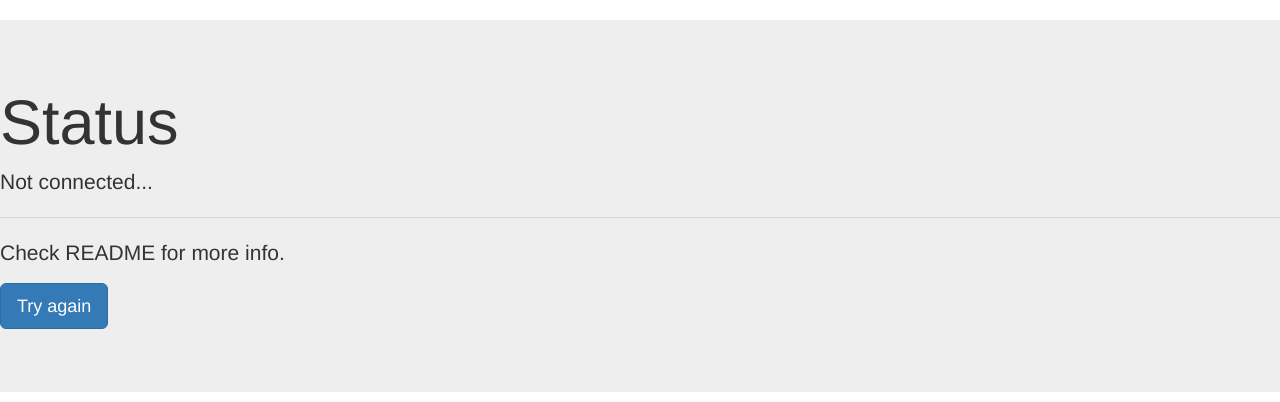
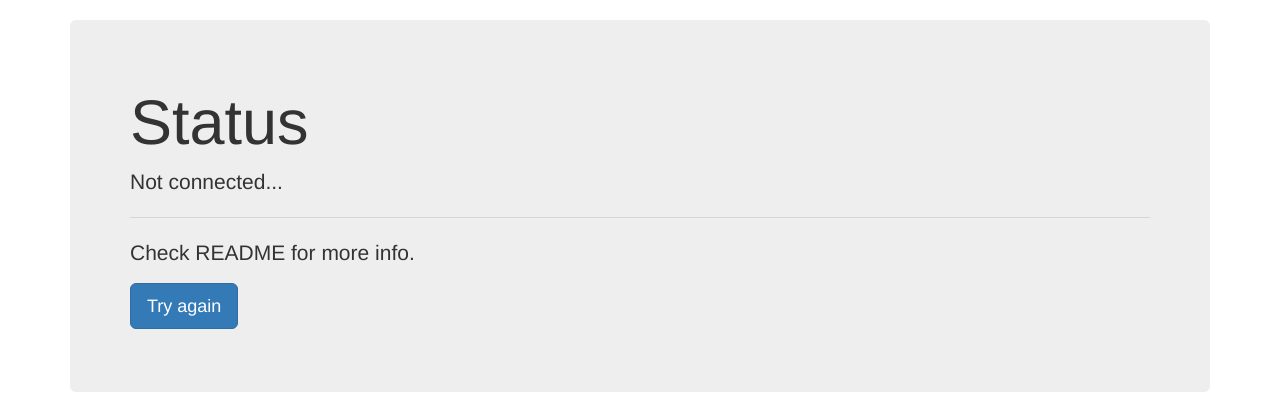
Before and after one commit to BentouDev/MichalModbus, a Flask app: page / in a window 1280 px wide. Shown: the part 52-454 px from the top of the page. Run offline with Flask 2, Linux system fonts and the light colour scheme; some libraries are stand-ins or nearby versions; grey boxes are pictures that could not be loaded.

Commit message:
Attempt to fix layout

```diff
--- a/templates/index.html
+++ b/templates/index.html
@@ -43,7 +43,7 @@
 {% endblock %}
 
 {% block content %}
-    <h3></h1>
+<div class="container">
         <div class="jumbotron">
             <h1 class="display-4">Status</h1>
             <p class="lead">{{ data.message }}</p>
@@ -61,4 +61,5 @@
             <a href="#" class="btn btn-primary">Go somewhere</a>
         </div>
     </div>
+</div>
 {% endblock %}
```
